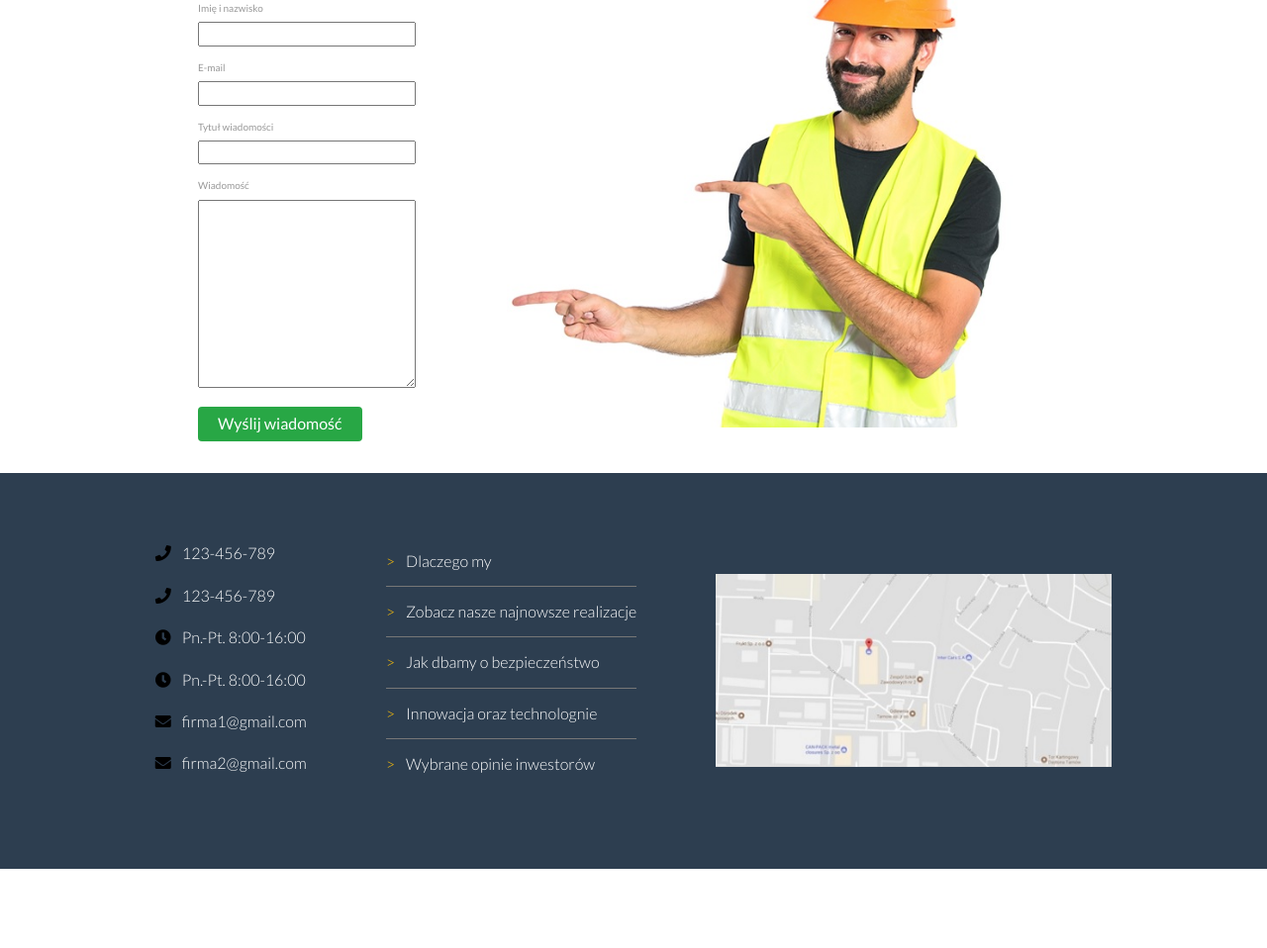
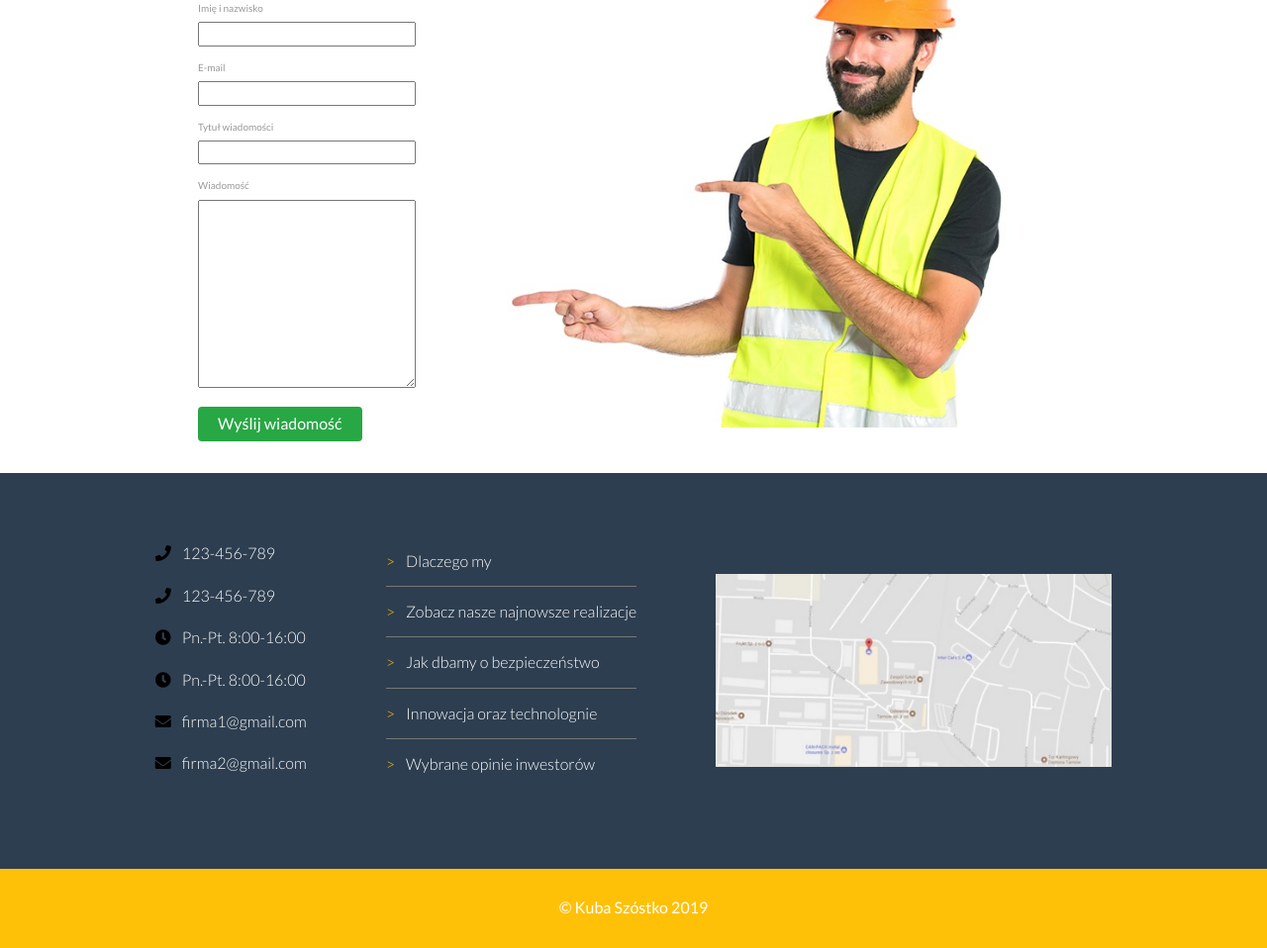
Before and after one commit to KSzostko/BuildingCompany, a website: page src/content/index.html in a window 1280 px wide. Shown: the part 2369-3327 px from the top of the page at 99% size. Before the commit the page ends 3247 px from the top, so only its background shows below. Drawn offline with nearby package versions, Linux system fonts and the light colour scheme; files that its build step writes are made by us from their sources; files whose address does not match are found by name.

Commit message:
added footer

```diff
--- a/src/content/index.html
+++ b/src/content/index.html
@@ -138,6 +138,8 @@
         </section>
     </main>
 
+    <footer class="copyright">&copy; Kuba Szóstko 2019</footer>
+
     <script src="js/main.js"></script>
 </body>
 
--- a/src/scss/main.scss
+++ b/src/scss/main.scss
@@ -910,3 +910,13 @@ body {
         }
     }
 }
+
+// copyright
+.copyright {
+    height: 10vh;
+    display: flex;
+    justify-content: center;
+    align-items: center;
+    background-color: $orange;
+    color: #fff;
+}
```
